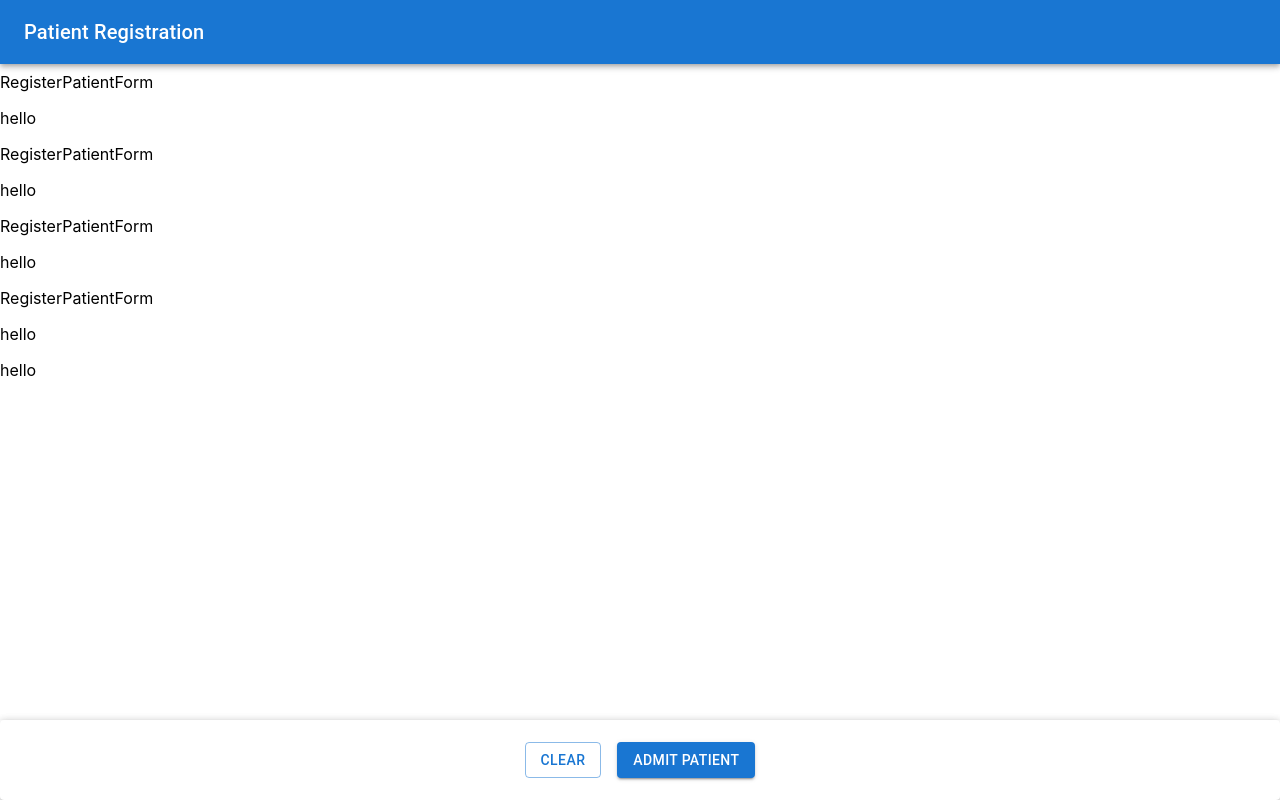
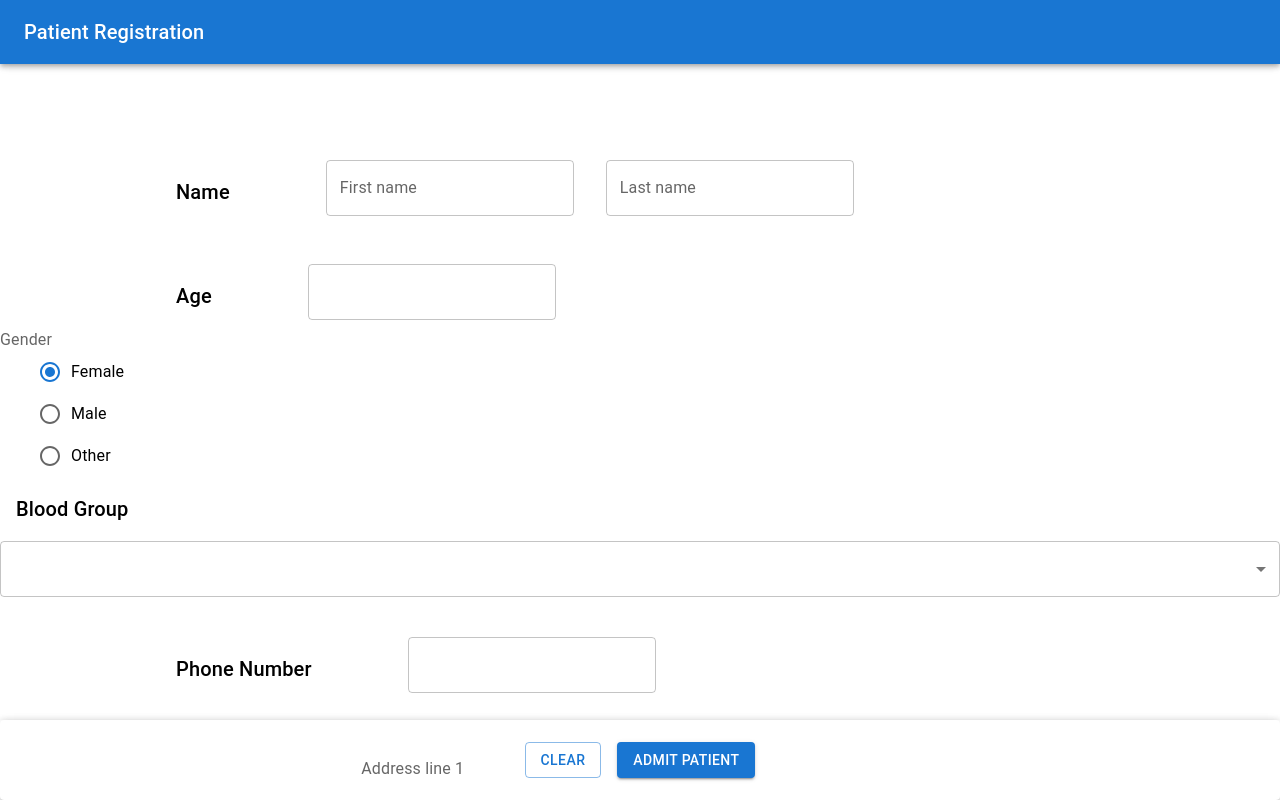
Before and after one commit to networkwithoutborders/Patient-Monitoring-System, a React (Create React App) app in the folder client/: page / in a window 1280 px wide. Built offline with nearby package versions, Linux system fonts and the light colour scheme.

Commit message:
Registration form made

```diff
--- a/client/src/components/Header/Header.jsx
+++ b/client/src/components/Header/Header.jsx
@@ -13,7 +13,9 @@ const Header = () => {
 					<Typography
 						variant="h6"
 						component="div"
-						sx={{ flexGrow: 1 }}
+						sx={{ flexGrow: 1, }}
+
+
 					>
 						Patient Registration
 					</Typography>
--- a/client/src/components/RegisterPatientForm/RegisterPatientForm.jsx
+++ b/client/src/components/RegisterPatientForm/RegisterPatientForm.jsx
@@ -1,16 +1,121 @@
 import React from "react";
 
-import { Box } from "@mui/material";
+import { Box,Typography,FormControl,RadioGroup,Radio,FormControlLabel,FormLabel } from "@mui/material";
+import TextField from '@mui/material/TextField';
+import Select, { SelectChangeEvent } from '@mui/material/Select';
+import InputLabel from '@mui/material/InputLabel';
+import MenuItem from '@mui/material/MenuItem';
+
+
+
 
 const RegisterPatientForm = () => {
 	return (
-		<Box sx={{ height: "100%" }}>
-			RegisterPatientForm RegisterPatientForm<p>hello</p>
-			RegisterPatientForm<p>hello</p>
-			RegisterPatientForm<p>hello</p>
-			RegisterPatientForm<p>hello</p>
-			RegisterPatientForm<p>hello</p>
-			<p>hello</p>
+		<Box sx={{ height: "100%",margin:"auto"}}
+				display="flex"
+
+  flexDirection="column"
+	>
+
+		<Box
+		display="flex"
+  alignItems="flex-start"
+  flexDirection="row"
+		sx={{mt:20,ml:20,mr:20}}
+		>
+<Typography variant="h6" sx={{padding:"1rem",mr:10}}>
+  Name
+</Typography>
+			<TextField  label="First name" variant="outlined" sx={{mr: 4}} />
+			<TextField  label="Last name" variant="outlined" />
+
+		</Box>
+
+			<Box
+		display="flex"
+
+  flexDirection="row"
+			sx={{mt:5,ml:20,mr:20}}
+
+		>
+<Typography variant="h6" sx={{padding:"1rem",mr:10}}>
+  Age
+</Typography>
+			<TextField variant="outlined" sx={{mr: 4}} />
+
+
+		</Box>
+
+			<FormControl>
+  <FormLabel id="demo-radio-buttons-group-label">Gender</FormLabel>
+  <RadioGroup
+    aria-labelledby="demo-radio-buttons-group-label"
+    defaultValue="female"
+    name="radio-buttons-group"
+				sx={{ml:5}}
+  >
+    <FormControlLabel value="female" control={<Radio />} label="Female" />
+    <FormControlLabel value="male" control={<Radio />} label="Male" />
+    <FormControlLabel value="other" control={<Radio />} label="Other" />
+  </RadioGroup>
+</FormControl>
+
+
+
+					<Typography variant="h6" sx={{padding:"1rem",mr:10}}>
+  Blood Group
+</Typography>
+      <FormControl fullWidth>
+        <InputLabel id="demo-simple-select-label"></InputLabel>
+        <Select
+          labelId="demo-simple-select-label"
+          id="demo-simple-select"
+
+
+
+        >
+          <MenuItem value={10}>O+</MenuItem>
+          <MenuItem value={20}>O-</MenuItem>
+          <MenuItem value={10}>AB+</MenuItem>
+          <MenuItem value={20}>AB-</MenuItem>
+										<MenuItem value={10}>A+</MenuItem>
+          <MenuItem value={20}>A-</MenuItem>
+        </Select>
+      </FormControl>
+
+
+
+
+	<Box
+		display="flex"
+
+  flexDirection="row"
+			sx={{mt:5,ml:20,mr:20}}
+
+		>
+<Typography variant="h6" sx={{padding:"1rem",mr:10}}>
+  Phone Number
+</Typography>
+			<TextField variant="outlined" sx={{mr: 4}} />
+
+
+		</Box>
+			<Box
+		display="flex"
+
+  flexDirection="row"
+			sx={{mt:5,ml:20,mr:20}}
+
+		>
+<Typography variant="h6" sx={{padding:"1rem",mr:10}}>
+  Address
+</Typography>
+			<TextField label="Address line 1" variant="outlined" sx={{mr: 4}} />
+
+
+		</Box>
+
+
 		</Box>
 	);
 };
```
